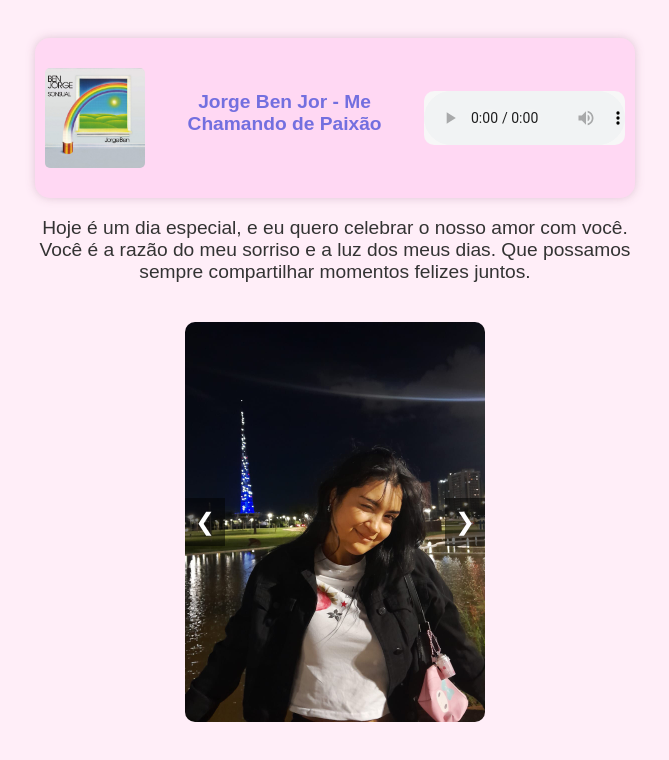
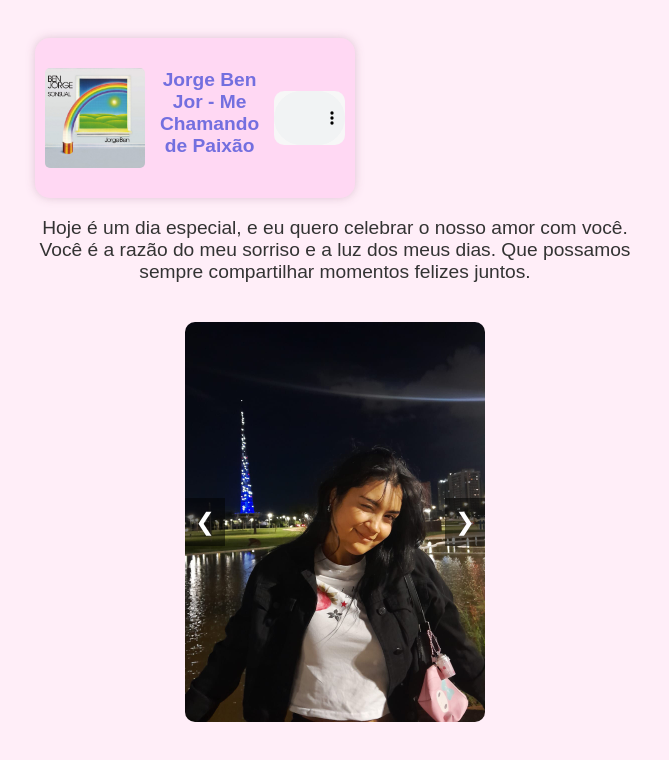
Before and after one commit to mrscaredycat/lilia, a plain HTML site: page index.html in a window 1280 px wide. Shown: the whole page, without its empty margins (305-974 px from the left). Drawn offline with Linux system fonts and the light colour scheme.

Commit message:
Testando como fica no celular

```diff
--- a/index.html
+++ b/index.html
@@ -51,6 +51,13 @@
         }
 
         .music-container {
+            width: 50%; /* Reduz a largura */
+    padding: 5px; /* Diminui o espaço interno */
+    border-radius: 10px; /* Bordas menores */
+
+
+
+
 
             display: flex;
             align-items: center;
```
